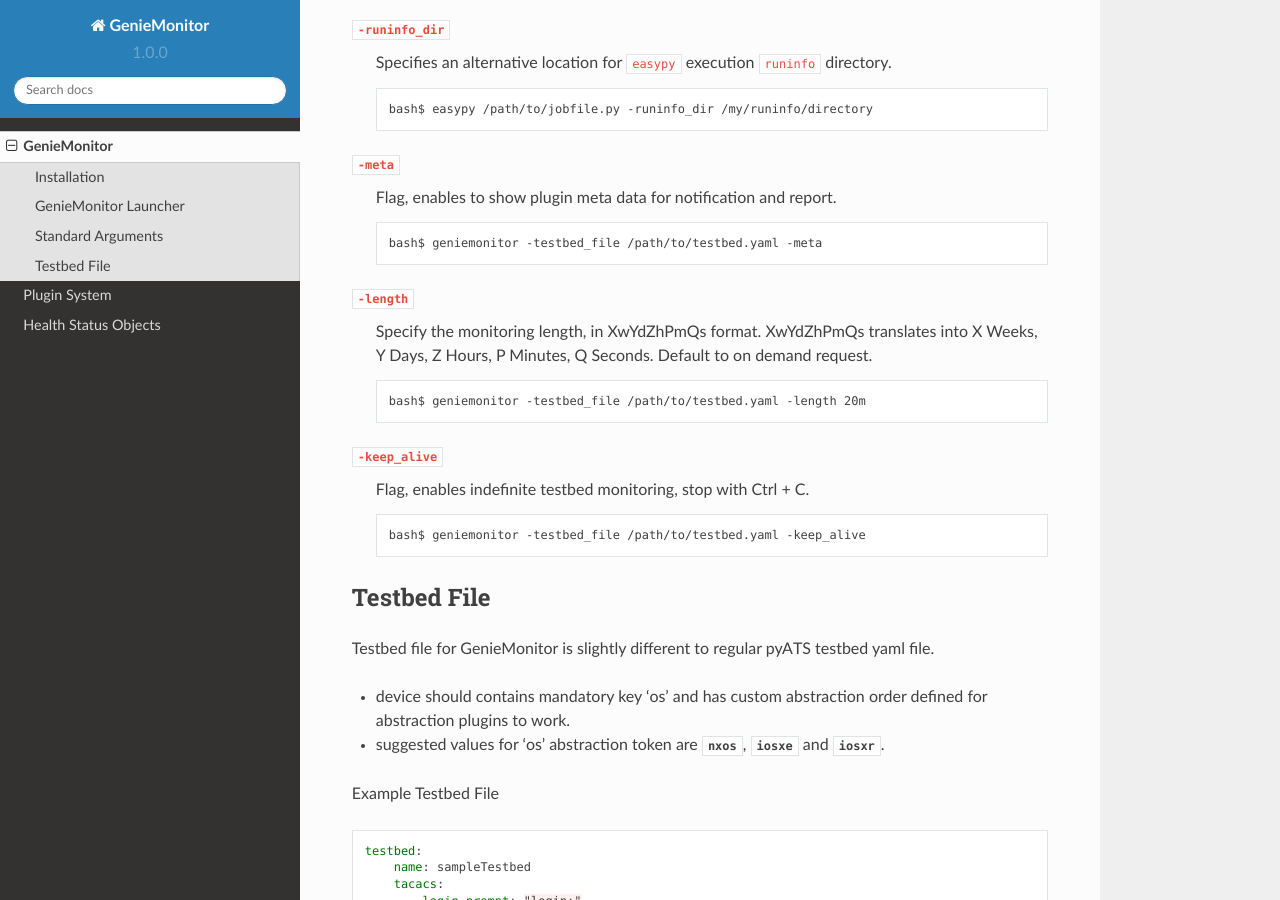
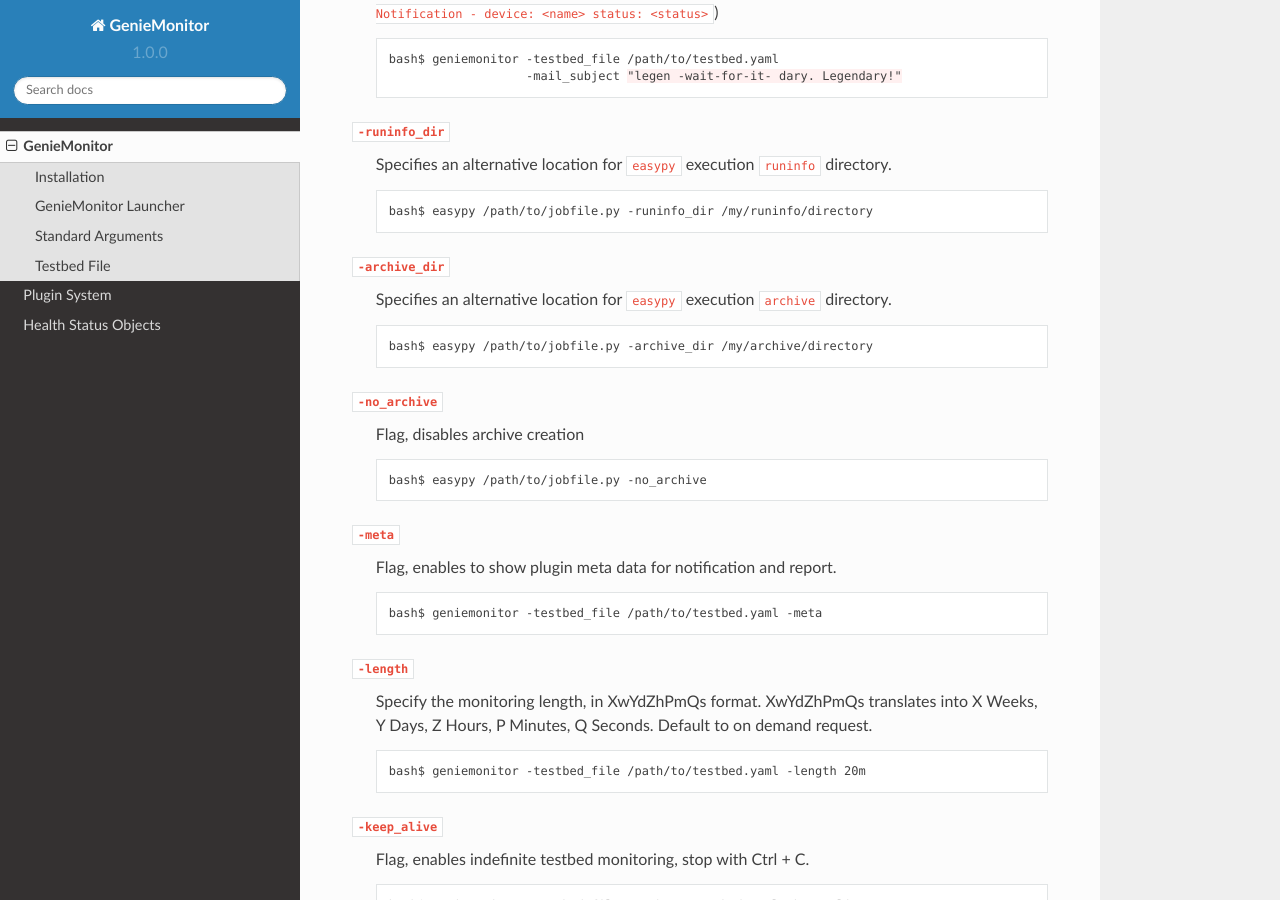
Before and after one commit to CiscoTestAutomation/genietelemetry, a Sphinx documentation site: the page built from docs/usage.rst, in a window 1280 px wide and 900 px high, scrolled down 4582 px. Built offline with Sphinx 7.4.7 and the Read the Docs theme 2.0.0, drawn with Linux system fonts in a browser that asks for light colours; the version number is read from the project's files by our own code; some of the changed text lies outside the part shown.

Commit message:
updated doc and template to relfect latest change

```diff
--- a/docs/usage.rst
+++ b/docs/usage.rst
@@ -79,6 +79,8 @@ directly as part of the user PATH after activating your instance.
 
     Runinfo:
       -runinfo_dir          specify alternate runinfo directory
+      -archive_dir          specify alternate archive directory
+      -no_archive           disable archive creation
 
     Mailing:
       -no_mail              disable report email notifications
@@ -133,6 +135,8 @@ processed using python `argparse`_ module.
     ``-uid``, "unique id from upper systems identifying this run"
     ``-loglevel``, "specify the output log level for GenieMonitor"
     ``-runinfo_dir``, "specify alternative runtime info directory location"
+    ``-archive_dir``, "specify alternative archive info directory location"
+    ``-no_archive``, "flag, disables archive creation"
     ``-no_mail``, "flag, disables email notification at the end of run"
     ``-mailto``, "specify the list of email notification recipients."
     ``-mail_subject``, "email notification subject line."
@@ -248,6 +252,20 @@ processed using python `argparse`_ module.
 
         bash$ easypy /path/to/jobfile.py -runinfo_dir /my/runinfo/directory
 
+``-archive_dir``
+    Specifies an alternative location for ``easypy`` execution ``archive``
+    directory.
+
+    .. code-block:: bash
+
+        bash$ easypy /path/to/jobfile.py -archive_dir /my/archive/directory
+
+``-no_archive``
+    Flag, disables archive creation
+
+    .. code-block:: bash
+
+        bash$ easypy /path/to/jobfile.py -no_archive
 
 ``-meta``
     Flag, enables to show plugin meta data for notification and report.
```
Also changed, not shown: docs/plugins.rst (+4 -5 lines), 3 other files.
